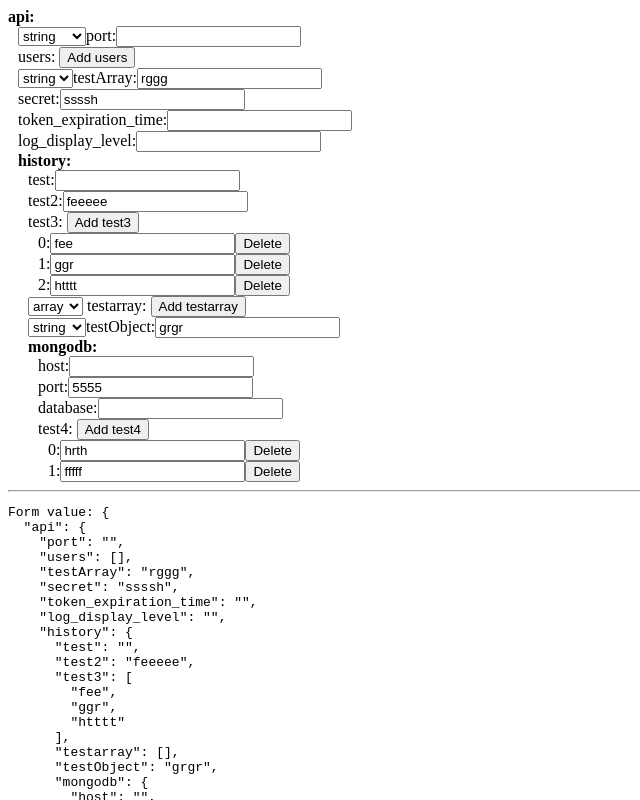
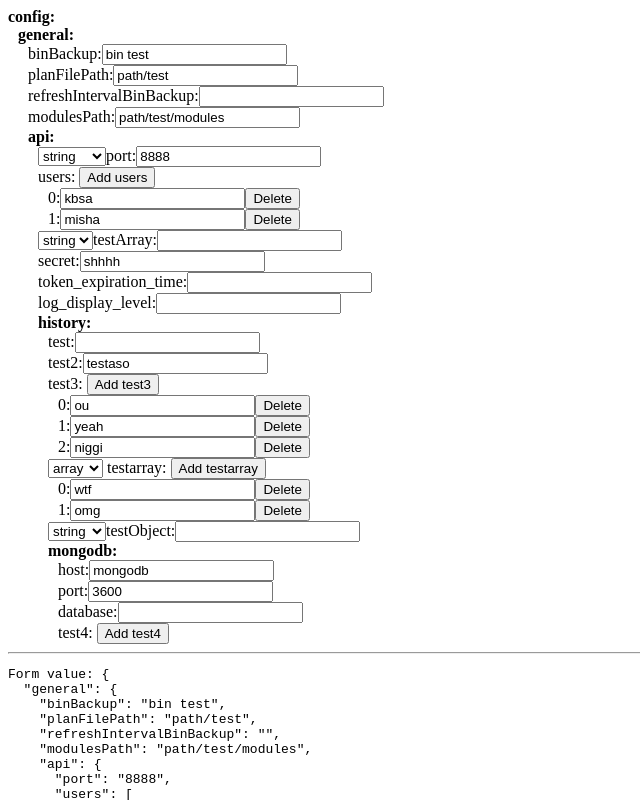
Before and after one commit to alo/angular-dinamic-forms-concepts, an Angular app: page / in a window 1280 px wide. Shown: the top 800 px of the page, without its empty margins (0-640 px from the left). Built offline with nearby package versions, Linux system fonts and the light colour scheme.

Commit message:
feat: more complex schema

```diff
--- a/src/app/app.component.html
+++ b/src/app/app.component.html
@@ -1,8 +1,8 @@
 <form [formGroup]="configForm">
   <app-custom-form-object
-    [formParent]="configForm.controls.api"
+    [formParent]="configForm"
     [propParent]="configProp.props"
-    [groupName]="'api'">
+    [groupName]="'config'">
   </app-custom-form-object>
 </form>
 
--- a/src/app/app.component.ts
+++ b/src/app/app.component.ts
@@ -13,7 +13,19 @@ export class AppComponent {
   configForm: FormGroup;
   configProp: any;
 
-  api = {
+  config = {
+    'type': 'object',
+    'required': ['general'],
+    'properties': {
+      'general': {
+        'type': 'object',
+        'properties': {
+          'binBackup': {'type': 'string'},
+          'planFilePath': {'type': 'string'},
+          'refreshIntervalBinBackup': {'type': 'number'},
+          'modulesPath': {'type': 'string'},
+          'api': {
+            'type': 'object',
             'required': ['port'],
             'properties': {
               'port': { 'type': ['string', 'number'] },
@@ -57,34 +69,47 @@ export class AppComponent {
               // 'chainsFieldsResponse': { 'type': 'array' },
               // 'processFieldsResponse': { 'type': 'array' }
             }
+          }
+        }
+      }
+    }
   };
 
   result = {
+    'general': {
+      'binBackup': 'bin test',
+      'planFilePath': 'path/test',
+      'refreshIntervalBinBackup': '',
+      'modulesPath': 'path/test/modules',
       'api': {
-      'port': '',
-      'users': [],
-      'testArray': 'rggg',
-      'secret': 'ssssh',
+        'port': '8888',
+        'users': [
+          'kbsa',
+          'misha'
+        ],
+        'testArray': '',
+        'secret': 'shhhh',
         'token_expiration_time': '',
         'log_display_level': '',
         'history': {
           'test': '',
-        'test2': 'feeeee',
+          'test2': 'testaso',
           'test3': [
-          'fee',
-          'ggr',
-          'htttt'
+            'ou',
+            'yeah',
+            'niggi'
           ],
-        'testarray': [],
-        'testObject': 'grgr',
+          'testarray': [
+            'wtf',
+            'omg'
+          ],
+          'testObject': '',
           'mongodb': {
-          'host': '',
-          'port': '5555',
+            'host': 'mongodb',
+            'port': '3600',
             'database': '',
-          'test4': [
-            'hrth',
-            'fffff'
-          ]
+            'test4': []
+          }
         }
       }
     }
@@ -95,14 +120,12 @@ export class AppComponent {
   }
 
   createForm() {
-    this.configProp = CustomFormObjectComponent.buildProp('api', this.api);
-    this.configForm = this.fb.group({
-      api: CustomFormObjectComponent.buildForm(this.configProp)
-    });
+    this.configProp = CustomFormObjectComponent.buildProp('config', this.config);
+    this.configForm = CustomFormObjectComponent.buildForm(this.configProp);
 
     CustomFormObjectComponent.patchForm(
-      this.configForm.controls.api as FormGroup,
-      this.result.api,
+      this.configForm,
+      this.result,
       this.configProp.props
     );
   }
```
Lines whose indentation alone changed are shown as unchanged.
